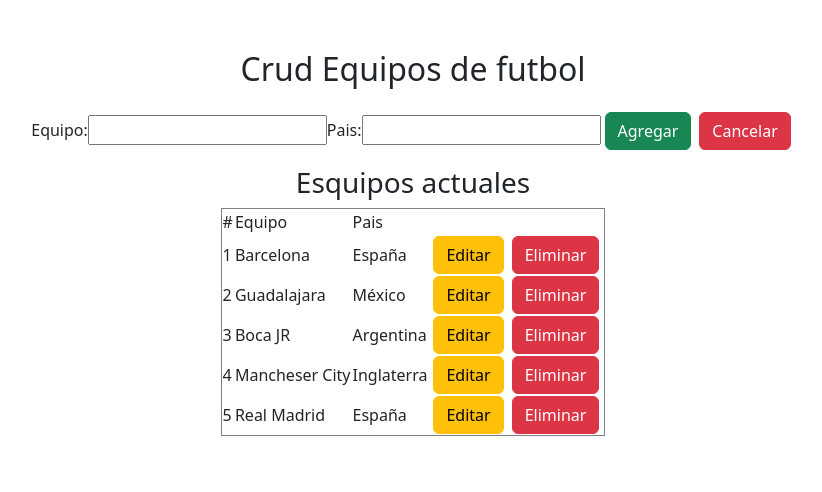
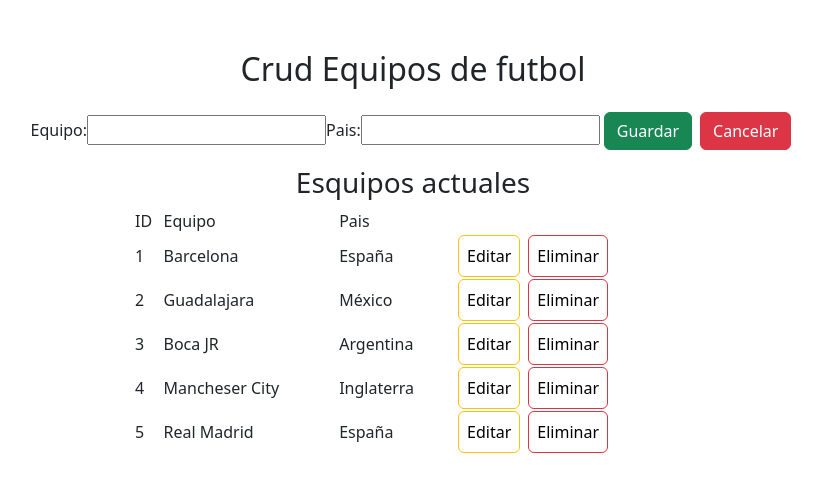
Before and after one commit to JLanda003/reactWeb, a React (Create React App) app: page / in a window 1280 px wide. Shown: the top 492 px of the page, without its empty margins (227-1049 px from the left). Built offline with nearby package versions, Linux system fonts and the light colour scheme.

Commit message:
//Cruds
Edicion de datos del grid

```diff
--- a/src/components/crud/CrudApp.jsx
+++ b/src/components/crud/CrudApp.jsx
@@ -13,6 +13,7 @@
 const CrudApp = () => {
 
   const [equipos, setEquipos] = useState(db);
+  const [editData, setEditData] = useState(null);
 
   // insercion de datos
   const addEquipo = equipo =>{
@@ -22,19 +23,30 @@
     ])
   }
 
-  return (
-    <>
+  const editEquipo = equipo => {
+    const newEquipos = equipos.map(el => el.id === equipo.id ? equipo : el)
+    setEquipos(newEquipos)
+    setEditData(null)
+  }
+
+  return (<>
 
     <h2>Crud Equipos de futbol</h2>
 
     {/* Formulario para los datos */}
-    <CrudForm addEquipo={addEquipo}/>
+    <CrudForm
+      addEquipo={addEquipo}
+      editData={editData}
+      editEquipo={editEquipo}
+    />
 
     {/* Mostrar la informacion, targetas, tabla, vista, etc.*/}
-    <CrudTable equipos={equipos}/>
+    <CrudTable
+    equipos={equipos}
+    setEditData={setEditData}
+    />
 
-    </>
-  )
+  </>)
 }
 
 export default CrudApp
--- a/src/components/crud/CrudForm.jsx
+++ b/src/components/crud/CrudForm.jsx
@@ -1,25 +1,42 @@
-import React, { useState } from 'react'
+import React, { useEffect, useState } from 'react'
 
-const CrudForm = ({ addEquipo }) => {
+const CrudForm = ({ addEquipo, editData, editEquipo }) => {
   const [formData, setFormData] = useState({
     id: null,
     equipo: '',
     pais: ''
   })
 
+  useEffect(() => {
+    if (editData !== null){
+      setFormData(editData)
+    }else{
+      setFormData({
+        id : null,
+        equipo : '',
+        pais : ''
+      });
+    }
+  }, [editData]);
+
+
   const handleSubmit = (e) => {
     e.preventDefault(); //Evita que se recargue la pagina
 
     if ( formData.equipo !== '' && formData.pais !== '' ) {
-      formData.id = Math.floor(Math.random() * 100)
+      if ( editData !== null ){
+        editEquipo(formData);
+      } else {
+        formData.id = Date.now()
         addEquipo(formData)
         setFormData({
           equipo: '',
           pais: '',
           id: null
         });
-    } else{
-      alert('Por favor agregue un equipo y un pais.')
+      }
+    } else {
+      alert('Por favor agregue un equipo y un pais.');
     }
   }
 
@@ -38,7 +55,7 @@
       <input type="text" name='equipo' onChange={handleChange} value={formData.equipo}/>
       <label htmlFor="pais">Pais:</label>
       <input type="text" name='pais' onChange={handleChange} value={formData.pais}/>
-      <input type="submit" value="Agregar" className='btn btn-success mx-1'/>
+      <input type="submit" value="Guardar" className='btn btn-success mx-1'/>
       <input type="reset" value="Cancelar" className='btn btn-danger mx-1'/>
     </form>
 
--- a/src/components/crud/CrudTable.jsx
+++ b/src/components/crud/CrudTable.jsx
@@ -1,33 +1,34 @@
 import React from 'react'
 
-const CrudTable = ({ equipos }) => {
-  return (
-    <>
+const CrudTable = ({ equipos, setEditData }) => {
+  return (<>
     <h3>Esquipos actuales</h3>
-      <table border='1'>
+    <table className='table w-50'>
       <tr>
-          <td>#</td>
+        <td>ID</td>
         <td>Equipo</td>
         <td>Pais</td>
         <td></td>
       </tr>
       {
-          equipos.length === 0 ? <td>Sin datos</td> : equipos.map((equipo, index) => {
+        equipos.length === 0 ? <td>Sin datos</td>
+        : equipos.map((equipo, index) => {
           return <tr key={index}>
                   <td>{equipo['id']}</td>
                   <td>{equipo['equipo']}</td>
                   <td>{equipo['pais']}</td>
                   <td>
-                      <button className='btn btn-warning mx-1'>Editar</button>
-                      <button className='btn btn-danger mx-1'>Eliminar</button>
+                    <button
+                      className='btn btn-outline-warning mx-1'
+                      onClick={() => setEditData(equipo)}>Editar</button>
+                    <button className='btn btn-outline-danger mx-1'>Eliminar</button>
                   </td>
                 </tr>
 
         })
       }
     </table>
-    </>
-  )
+  </>)
 }
 
 export default CrudTable
```
Lines whose indentation alone changed are shown as unchanged.
